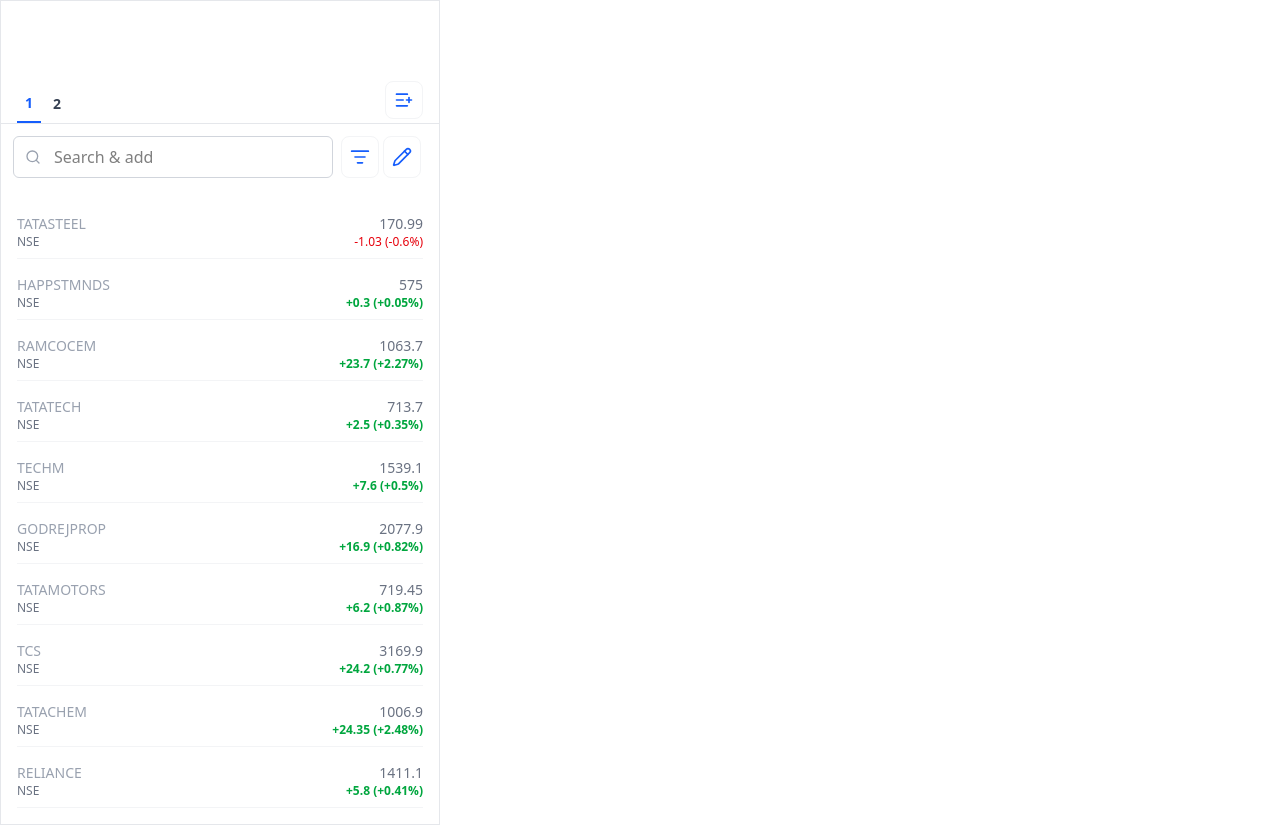
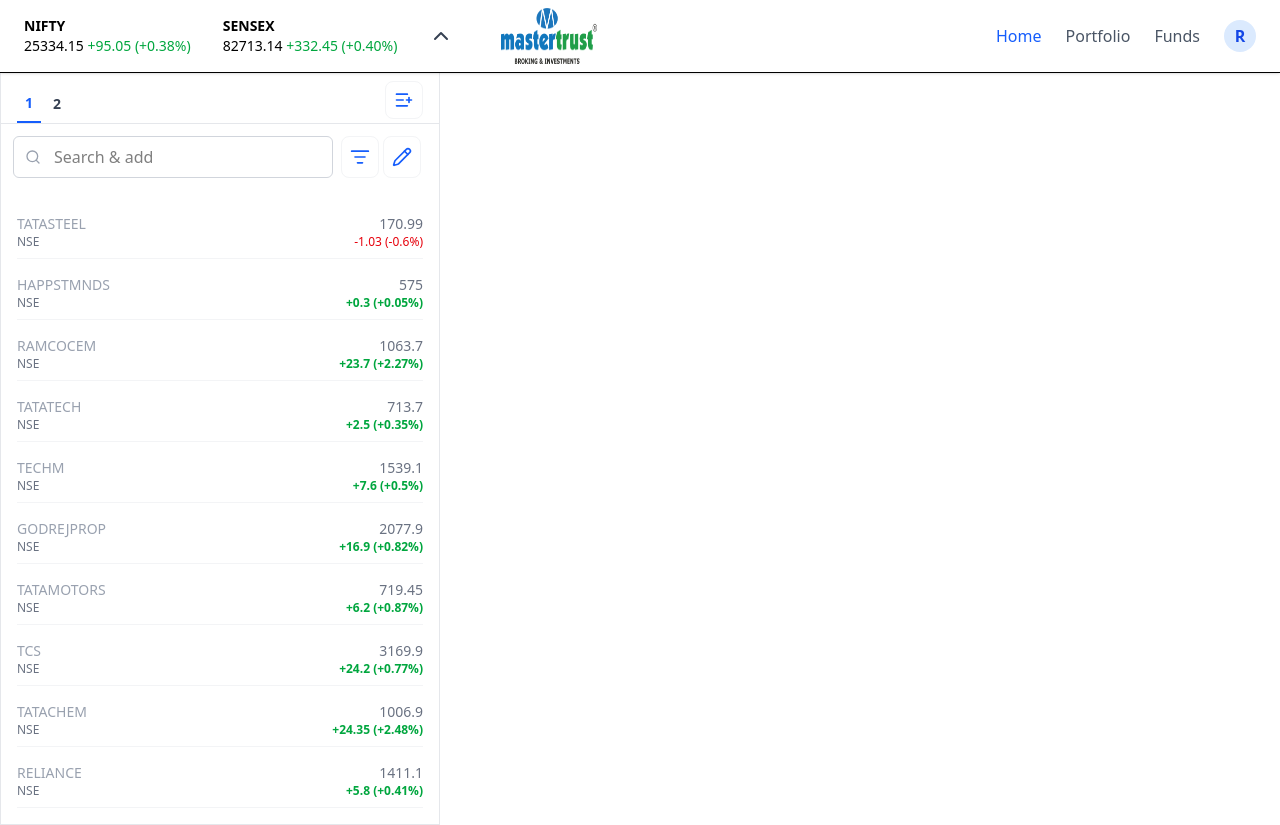
Before and after one commit to ShumailaKhan12/master_Trust, a React (Vite) app: page / in a window 1280 px wide. Built offline with nearby package versions, Linux system fonts and the light colour scheme.

Commit message:
Profile modal open added
Profile modal open added

```diff
--- a/src/components/navbar.jsx
+++ b/src/components/navbar.jsx
@@ -1,99 +1,14 @@
-// import React, { useState } from 'react'
-
-// import { NavLink } from "react-router-dom";
-// import { IoMenu } from 'react-icons/io5';
-// import { RxCross2 } from 'react-icons/rx';
-// import MasterLogo from '../assets/Images/master-logo.png'
-// import { BsChevronBarDown } from 'react-icons/bs';
-// import { ChevronDown } from 'lucide-react';
-// const Navbar = () => {
-//     const [isOpen, setIsOpen] = useState(false);
-
-//     return (
-//         <>
-//             <nav className="w-full bg-white border-b shadow-sm px-6 py-2 flex items-center fixed z-10">
-//                 {/* Left Section */}
-//                 <div className="flex items-center space-x-6 w-110">
-//                     {/* NIFTY & SENSEX */}
-//                     <div className="hidden md:flex items-center space-x-8 text-sm">
-//                         <div className="flex space-x-1 flex-col">
-//                             <span className="font-semibold">NIFTY</span>
-//                             <div>
-//                                 <span>25334.15</span>
-//                                 <span className="text-green-600">+95.05 (+0.38%)</span>
-//                             </div>
-//                         </div>
-//                         <div className="flex space-x-1 flex-col">
-//                             <span className="font-semibold">SENSEX</span>
-//                             <div>
-//                                 <span>82713.14</span>
-//                                 <span className="text-green-600">+332.45 (+0.40%)</span>
-//                             </div>
-//                         </div>
-//                         <div>
-//                             <ChevronDown />
-//                         </div>
-//                     </div>
-//                 </div>
-
-//                 <div className='flex justify-between'>
-//                     {/* Center Logo */}
-//                     <div className="">
-//                         <img src={MasterLogo} alt="Logo" className='w-24 h-14' />
-//                     </div>
-
-
-//                     <div className="hidden md:flex items-center space-x-6">
-//                         <NavLink to="/" className={({ isActive }) => isActive ? "text-blue-600 font-medium" : "text-gray-600 hover:text-blue-600"}>Home</NavLink>
-//                         <NavLink to="/portfolio" className={({ isActive }) => isActive ? "text-blue-600 font-medium" : "text-gray-600 hover:text-blue-600"}>Portfolio</NavLink>
-//                         <NavLink to="/funds" className={({ isActive }) => isActive ? "text-blue-600 font-medium" : "text-gray-600 hover:text-blue-600"}>Funds</NavLink>
-//                         <div className="w-8 h-8 flex items-center justify-center rounded-full bg-blue-100 text-blue-700 font-semibold cursor-pointer">
-//                             R
-//                         </div>
-//                     </div>
-
-//                 </div>
-
-
-
-//                 {/* Mobile Menu Toggle */}
-//                 <div className="md:hidden flex items-center">
-//                     <button onClick={() => setIsOpen(!isOpen)}>
-//                         {isOpen ? <RxCross2 className="w-6 h-6" /> : <IoMenu className="w-6 h-6" />}
-//                     </button>
-//                 </div>
-
-//                 {/* Mobile Menu */}
-//                 {isOpen && (
-//                     <div className="absolute top-14 left-0 w-full bg-white shadow-md flex flex-col items-center py-4 space-y-4 md:hidden z-50">
-//                         <NavLink to="/" onClick={() => setIsOpen(false)} className={({ isActive }) => isActive ? "text-blue-600 font-medium" : "text-gray-600 hover:text-blue-600"}>Home</NavLink>
-//                         <NavLink to="/portfolio" onClick={() => setIsOpen(false)} className={({ isActive }) => isActive ? "text-blue-600 font-medium" : "text-gray-600 hover:text-blue-600"}>Portfolio</NavLink>
-//                         <NavLink to="/funds" onClick={() => setIsOpen(false)} className={({ isActive }) => isActive ? "text-blue-600 font-medium" : "text-gray-600 hover:text-blue-600"}>Funds</NavLink>
-//                         <div className="w-8 h-8 flex items-center justify-center rounded-full bg-blue-100 text-blue-700 font-semibold cursor-pointer">
-//                             R
-//                         </div>
-//                     </div>
-//                 )}
-//             </nav>
-
-//         </>
-//     );
-// };
-
-// export default Navbar
-
-
 import React, { useState } from 'react'
 import { NavLink } from "react-router-dom";
 import { IoMenu } from 'react-icons/io5';
 import { RxCross2 } from 'react-icons/rx';
 import MasterLogo from '../assets/Images/master-logo.png'
-import { ChevronDown } from 'lucide-react';
+import { ChevronDown, ChevronUp, LogOut } from 'lucide-react';
 
 const Navbar = () => {
     const [isOpen, setIsOpen] = useState(false);
     const [isDropdownOpen, setIsDropdownOpen] = useState(false);
-
+    const [isProfileOpen, setIsProfileOpen] = useState(false);
     return (
         <>
             <nav className="w-full bg-white border-b shadow-sm px-6 py-2 flex items-center fixed z-10">
@@ -122,7 +37,7 @@ const Navbar = () => {
                                 onClick={() => setIsDropdownOpen(!isDropdownOpen)}
                                 className="flex items-center text-gray-700 hover:text-blue-600"
                             >
-                                <ChevronDown />
+                                <ChevronUp />
                             </button>
 
                             {/* Dropdown list */}
@@ -138,7 +53,7 @@ const Navbar = () => {
                 </div>
 
                 {/* Center Logo */}
-                <div className="flex justify-start ml-10 flex-grow">
+                <div className="flex justify-start ml-12 flex-grow">
                     <img src={MasterLogo} alt="Logo" className='w-24 h-14' />
                 </div>
 
@@ -147,7 +62,7 @@ const Navbar = () => {
                     <NavLink to="/" className={({ isActive }) => isActive ? "text-blue-600 font-medium" : "text-gray-600 hover:text-blue-600"}>Home</NavLink>
                     <NavLink to="/portfolio" className={({ isActive }) => isActive ? "text-blue-600 font-medium" : "text-gray-600 hover:text-blue-600"}>Portfolio</NavLink>
                     <NavLink to="/funds" className={({ isActive }) => isActive ? "text-blue-600 font-medium" : "text-gray-600 hover:text-blue-600"}>Funds</NavLink>
-                    <div className="w-8 h-8 flex items-center justify-center rounded-full bg-blue-100 text-blue-700 font-semibold cursor-pointer">
+                    <div onClick={() => setIsProfileOpen(!isProfileOpen)} className="w-8 h-8 flex items-center justify-center rounded-full bg-blue-100 text-blue-700 font-semibold cursor-pointer">
                         R
                     </div>
                 </div>
@@ -166,8 +81,44 @@ const Navbar = () => {
                     <NavLink to="/" onClick={() => setIsOpen(false)} className={({ isActive }) => isActive ? "text-blue-600 font-medium" : "text-gray-600 hover:text-blue-600"}>Home</NavLink>
                     <NavLink to="/portfolio" onClick={() => setIsOpen(false)} className={({ isActive }) => isActive ? "text-blue-600 font-medium" : "text-gray-600 hover:text-blue-600"}>Portfolio</NavLink>
                     <NavLink to="/funds" onClick={() => setIsOpen(false)} className={({ isActive }) => isActive ? "text-blue-600 font-medium" : "text-gray-600 hover:text-blue-600"}>Funds</NavLink>
-                    <div className="w-8 h-8 flex items-center justify-center rounded-full bg-blue-100 text-blue-700 font-semibold cursor-pointer">
+                    <div onClick={() => setIsProfileOpen(!isProfileOpen)} className="w-8 h-8 flex items-center justify-center rounded-full bg-blue-100 text-blue-700 font-semibold cursor-pointer">
                         R
+                    </div>
+                </div>
+            )}
+
+
+
+            {isProfileOpen && (
+                <div className="fixed inset-0 flex justify-end z-50 pt-20 pr-5">
+                    {/* Overlay click → close */}
+                    <div
+                        className="absolute inset-0"
+                        onClick={() => setIsProfileOpen(false)}
+                    ></div>
+
+                    {/* Profile Drawer */}
+                    <div className="relative w-64 bg-white h-48 shadow-lg p-6 flex flex-col z-50">
+                        {/* User Info */}
+                        <div className="mb-6">
+                            <h2 className="text-lg font-semibold">Hi, Rajik</h2>
+                        </div>
+
+                        {/* Logout */}
+
+                        <div className='flex items-center'>
+                            <LogOut />
+                             <button
+                            className="px-4 py-2 bg-red-500 text-white rounded-md hover:bg-red-600"
+                            onClick={() => {
+                                // logout logic
+                                setIsProfileOpen(false);
+                            }}
+                        >
+                            Logout
+                        </button>
+                        </div>
+
                     </div>
                 </div>
             )}
--- a/src/pages/home/home.jsx
+++ b/src/pages/home/home.jsx
@@ -1,11 +1,11 @@
 import React from 'react'
 import Sidebar from '../../components/sidebar';
-// import Navbar from '../../components/navbar';
+import Navbar from '../../components/navbar';
 
 const Home = () => {
     return (
         <>
-            {/* <Navbar /> */}
+            <Navbar />
             <Sidebar />
         </>
     );
```
